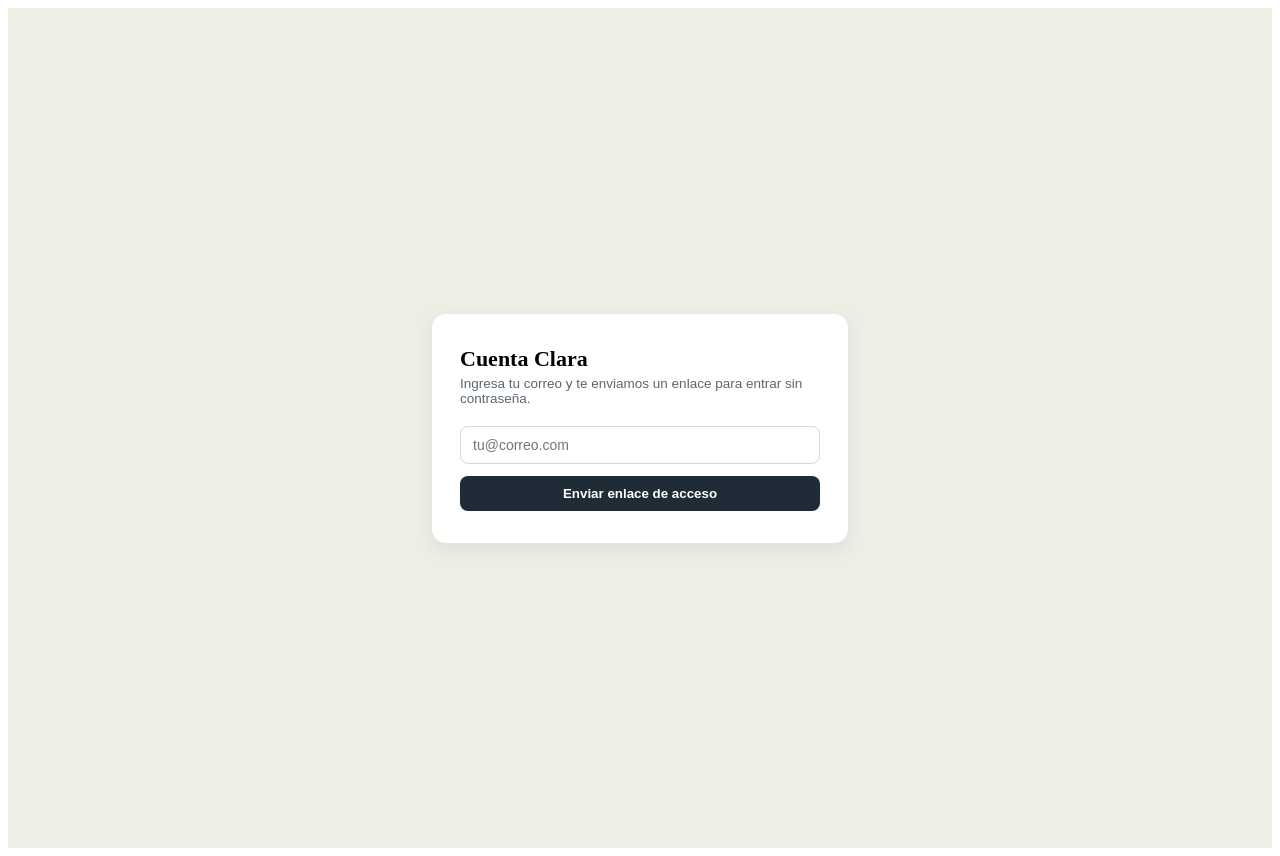
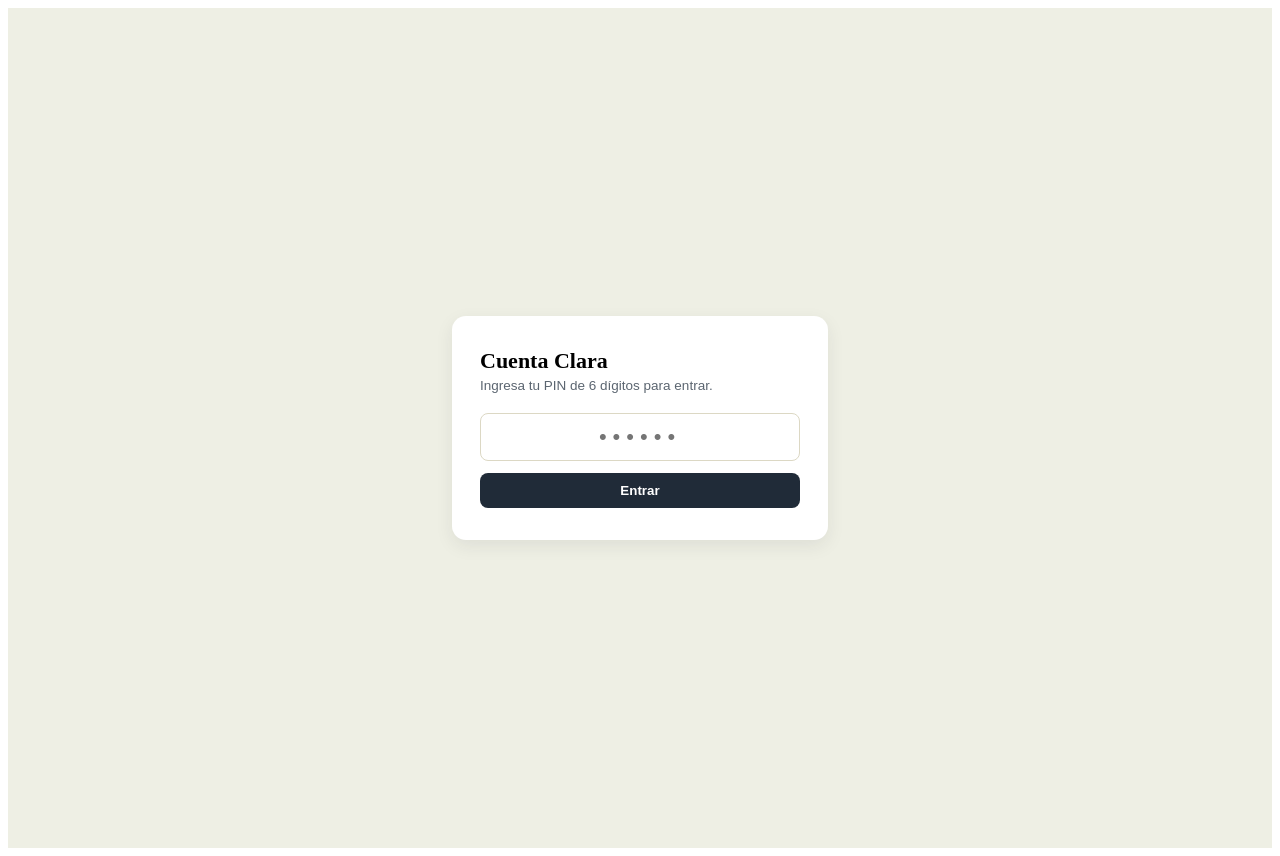
Before and after one commit to CamiloZpta2812/Cuenta-Clara, a React (Vite) app: page / in a window 1280 px wide. Built offline with nearby package versions, Linux system fonts and the light colour scheme; no server answers.

Commit message:
Add files via upload

```diff
--- a/src/Login.jsx
+++ b/src/Login.jsx
@@ -1,38 +1,29 @@
 import React, { useState } from 'react';
 import { supabase } from './supabaseClient';
 
-const LAST_EMAIL_KEY = 'cuenta-clara-ultimo-correo';
+const APP_EMAIL = import.meta.env.VITE_APP_EMAIL;
 
 export default function Login() {
-  const [email, setEmail] = useState(() => {
-    try {
-      return localStorage.getItem(LAST_EMAIL_KEY) || '';
-    } catch {
-      return '';
-    }
-  });
-  const [sent, setSent] = useState(false);
+  const [pin, setPin] = useState('');
   const [error, setError] = useState('');
   const [loading, setLoading] = useState(false);
 
   async function handleSubmit(e) {
     e.preventDefault();
     setError('');
+    if (pin.length !== 6) {
+      setError('El PIN debe tener 6 dígitos.');
+      return;
+    }
+    if (!APP_EMAIL) {
+      setError('Falta configurar VITE_APP_EMAIL en las variables de entorno.');
+      return;
+    }
     setLoading(true);
-    const { error } = await supabase.auth.signInWithOtp({
-      email,
-      options: { emailRedirectTo: window.location.origin },
-    });
+    const { error } = await supabase.auth.signInWithPassword({ email: APP_EMAIL, password: pin });
     setLoading(false);
     if (error) {
-      setError(error.message);
-    } else {
-      try {
-        localStorage.setItem(LAST_EMAIL_KEY, email);
-      } catch {
-        // Si el navegador bloquea localStorage, simplemente no recordamos el correo.
-      }
-      setSent(true);
+      setError('PIN incorrecto. Intenta de nuevo.');
     }
   }
 
@@ -53,32 +44,32 @@ export default function Login() {
           background: '#fff',
           borderRadius: 14,
           padding: '32px 28px',
-          maxWidth: 360,
+          maxWidth: 320,
           width: '100%',
           boxShadow: '0 6px 18px rgba(32,43,56,.08)',
         }}
       >
         <h1 style={{ fontFamily: "'Fraunces', serif", fontSize: 22, margin: '0 0 4px 0' }}>Cuenta Clara</h1>
         <p style={{ color: '#5B6570', fontSize: 13.5, margin: '0 0 20px 0' }}>
-          Ingresa tu correo y te enviamos un enlace para entrar sin contraseña.
+          Ingresa tu PIN de 6 dígitos para entrar.
         </p>
-        {sent ? (
-          <p style={{ fontSize: 14 }}>
-            Revisa tu correo <strong>{email}</strong> y toca el enlace para entrar. Puedes cerrar esta pestaña.
-          </p>
-        ) : (
         <form onSubmit={handleSubmit} style={{ display: 'flex', flexDirection: 'column', gap: 12 }}>
           <input
-              type="email"
+            type="password"
+            inputMode="numeric"
+            pattern="[0-9]*"
+            maxLength={6}
             required
-              placeholder="tu@correo.com"
-              value={email}
-              onChange={(e) => setEmail(e.target.value)}
+            placeholder="••••••"
+            value={pin}
+            onChange={(e) => setPin(e.target.value.replace(/\D/g, '').slice(0, 6))}
             style={{
               padding: '10px 12px',
               borderRadius: 8,
               border: '1px solid #DCD8C4',
-                fontSize: 14,
+              fontSize: 22,
+              letterSpacing: 6,
+              textAlign: 'center',
             }}
           />
           <button
@@ -94,11 +85,10 @@ export default function Login() {
               cursor: 'pointer',
             }}
           >
-              {loading ? 'Enviando...' : 'Enviar enlace de acceso'}
+            {loading ? 'Entrando...' : 'Entrar'}
           </button>
           {error ? <p style={{ color: '#B0524B', fontSize: 13 }}>{error}</p> : null}
         </form>
-        )}
       </div>
     </div>
   );
```
Lines whose indentation alone changed are shown as unchanged.
